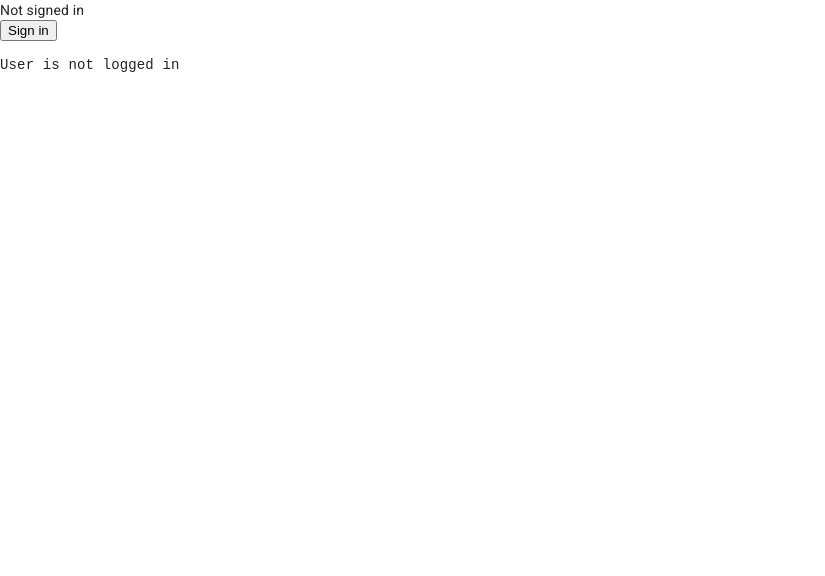
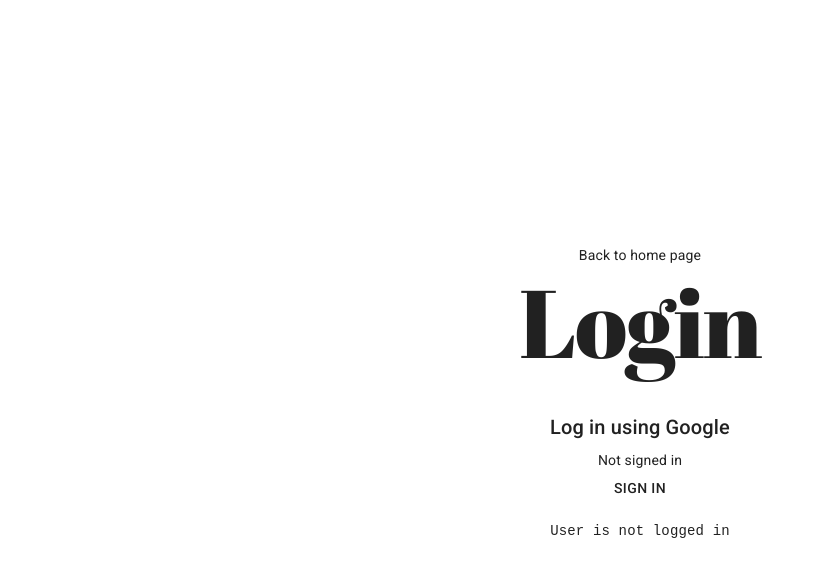
Before and after one commit to GuolinY/ImperialReallySMARTFoodAPP, a Next.js app: page /login in a window 1280 px wide. Shown: the top 576 px of the page, without its empty margins (0-825 px from the left). Built offline with nearby package versions, Linux system fonts and the light colour scheme; no server answers.

Commit message:
Login context created

```diff
--- a/pages/_app.js
+++ b/pages/_app.js
@@ -1,6 +1,7 @@
 import React from "react";
 import PropTypes from "prop-types";
 import Head from "next/head";
+import { Provider } from "next-auth/client";
 import { ThemeProvider } from "@material-ui/core/styles";
 import CssBaseline from "@material-ui/core/CssBaseline";
 import theme from "../styles/theme";
@@ -27,6 +28,7 @@
           content="minimum-scale=1, initial-scale=1, width=device-width"
         />
       </Head>
+      <Provider session={pageProps.session}>
         <ThemeProvider theme={theme}>
           {/* CssBaseline kickstart an elegant, consistent, and simple baseline to build upon. */}
           <CssBaseline />
@@ -34,6 +36,7 @@
             <Component {...pageProps} />
           </IngredientsProvider>
         </ThemeProvider>
+      </Provider>
     </React.Fragment>
   );
 }
--- a/pages/login.jsx
+++ b/pages/login.jsx
@@ -1,27 +1,93 @@
-import React from 'react';
+import React, { useState } from "react";
 import { signIn, signOut, useSession } from "next-auth/client";
+import { makeStyles } from "@material-ui/core/styles";
+import Layout from "../components/_Layout";
+import {
+  TextField,
+  Button,
+  Typography,
+  IconButton,
+  Grid,
+  Card,
+  CardHeader,
+} from "@material-ui/core";
+import Link from "next/link";
+
+const useStyles = makeStyles((theme) => ({
+  title: {
+    fontFamily: "Abril Fatface",
+    [theme.breakpoints.down("xs")]: {
+      fontSize: 64,
+    },
+  },
+  root: {
+    width: "100%",
+  },
+  textField: {
+    width: "60%",
+    maxWidth: theme.spacing(120),
+    [theme.breakpoints.down("sm")]: {
+      width: "90%",
+    },
+    marginTop: "1rem",
+    marginBottom: "1rem",
+  },
+}));
 
 export default function Home() {
+  const classes = useStyles();
+
   const [session, loading] = useSession();
+  if (!loading) {
+    console.log(session);
+  }
+
+  const handleDisplayNameCreation = () => {
+    console.log("send post request to create display name");
+  }
 
   return (
+    <Layout title="A Really Smart Food App" flex>
+      <Grid container justify="center" alignItems="center">
+        <Link href="/">Back to home page</Link>
+        <Grid item xs={12}>
+          <Typography variant="h1" className={classes.title} gutterBottom>
+            Login
+          </Typography>
+        </Grid>
+        <Grid item xs={12}>
+          <Typography variant="h6" gutterBottom>
+            Log in using Google
+          </Typography>
           <>
             {loading && <h2>Loading...</h2>}
 
             {!loading && !session && (
               <>
                 Not signed in <br />
-          <button onClick={() => signIn()}>Sign in</button>
+                <Button onClick={() => signIn()}>Sign in</Button>
                 <pre>{!session && "User is not logged in"}</pre>
               </>
             )}
             {!loading && session && (
               <>
-          Signed in as {session.user.email} <br />
-          <button onClick={() => signOut()}>Sign out</button>
+                Signed in as{" "}
+                {session.username ? "username" : session.user.email} <br />
+                <Button onClick={() => signOut()}>Sign out</Button>
                 {session.accessToken && <pre>User has access token</pre>}
               </>
             )}
           </>
+        </Grid>
+      </Grid>
+    </Layout>
   );
 }
+
+// export default function Home() {
+//   const [session, loading] = useSession();
+
+//   return (
+
+//   );
+// }
```
Also changed, not shown: pages/api/auth/[...nextauth].jsx (+37 -16 lines), pages/index.jsx (+7 -0 lines). Lines whose indentation alone changed are shown as unchanged.
